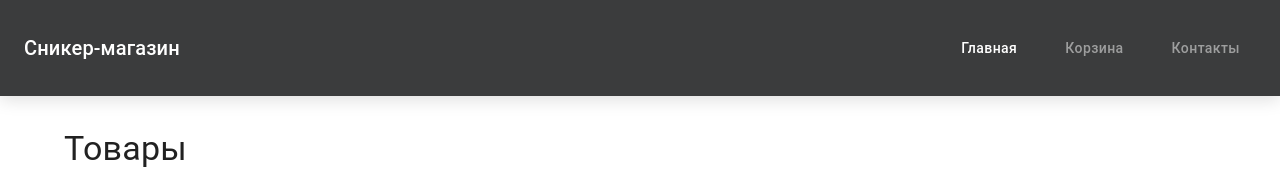
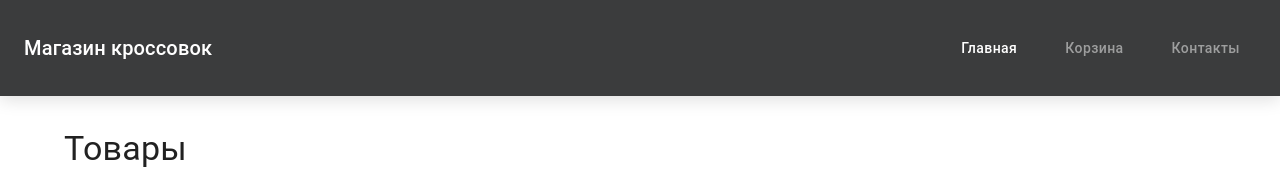
Before and after one commit to ArtemKutsan/react-project-snickers, a React (Vite) app: page / in a window 1280 px wide. Shown: the top 169 px of the page. Built offline with nearby package versions, Linux system fonts and the light colour scheme; no server answers.

Commit message:
chore: изменен заголовок

```diff
--- a/src/components/sections/Header.jsx
+++ b/src/components/sections/Header.jsx
@@ -9,7 +9,7 @@ function Header() {
   return (
     <AppBar position="static" sx={{ boxShadow: '0 4px 16px rgba(0, 0, 0, 0.125)', py: 2 }}>
       <Toolbar sx={{ display: 'flex', justifyContent: 'space-between', gap: 2 }}>
-        <Typography variant="h6">Сникер-магазин</Typography>
+        <Typography variant="h6">Магазин кроссовок</Typography>
         <Nav />
       </Toolbar>
     </AppBar>
```
